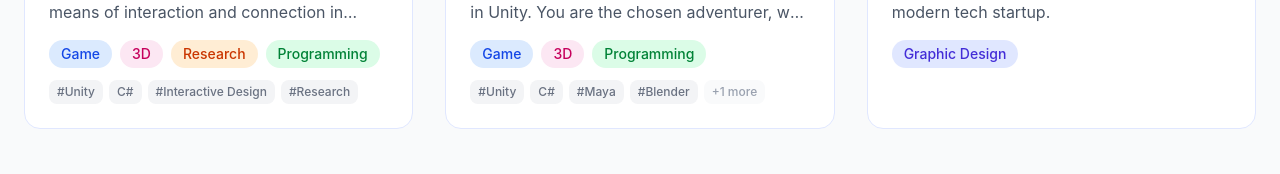
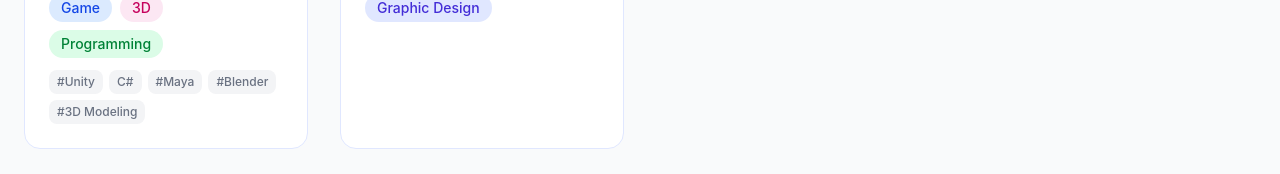
Before and after one commit to cqyestateyuki-prog/qingyuportfoliosite, a React (Vite) app: page / in a window 1280 px wide. Shown: the part 2019-2193 px from the top of the page. Built offline with nearby package versions, Linux system fonts and the light colour scheme.

Commit message:
Update Portfolio.jsx

```diff
--- a/src/components/Portfolio.jsx
+++ b/src/components/Portfolio.jsx
@@ -79,7 +79,7 @@
         </div>
 
         {/* 项目网格 */}
-        <div className="grid grid-cols-1 md:grid-cols-2 lg:grid-cols-3 gap-8">
+        <div className="grid grid-cols-1 md:grid-cols-2 lg:grid-cols-3 xl:grid-cols-4 gap-8">
           {filteredProjects.map((project, index) => (
             <Link
               key={project.id}
@@ -143,7 +143,7 @@
                 {/* 技术标签 - 新增的灰色标签行 */}
                 {project.techTags && project.techTags.length > 0 && (
                   <div className="flex flex-wrap gap-1.5">
-                    {project.techTags.slice(0, 4).map((tag) => (
+                    {project.techTags.slice(0, 5).map((tag) => (
                       <span
                         key={tag}
                         className="px-2 py-1 text-xs font-medium text-gray-500 bg-gray-100 rounded-md hover:bg-gray-200 transition-colors"
@@ -151,9 +151,9 @@
                         {tag}
                       </span>
                     ))}
-                    {project.techTags.length > 4 && (
+                    {project.techTags.length > 5 && (
                       <span className="px-2 py-1 text-xs font-medium text-gray-400 bg-gray-50 rounded-md">
-                        +{project.techTags.length - 4} more
+                        +{project.techTags.length - 5} more
                       </span>
                     )}
                   </div>
```
